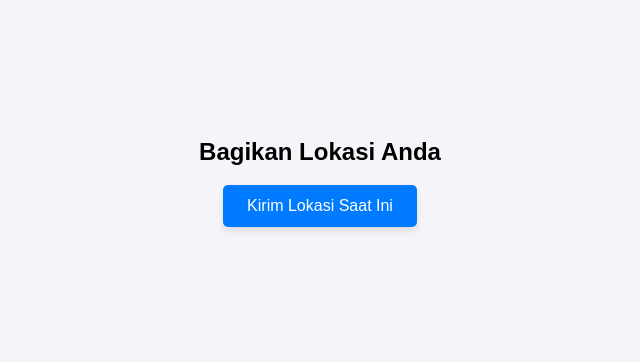
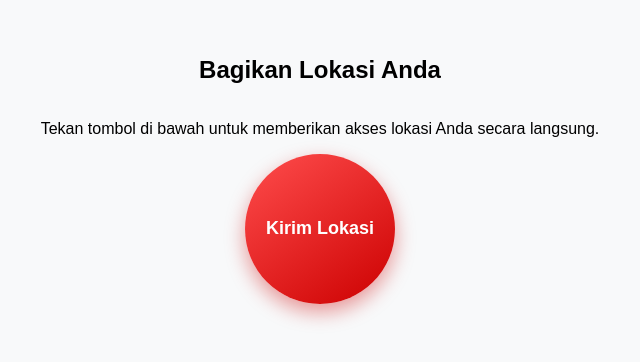
Before and after one commit to aidilramadani02/pelacak-lokasi, a website: page public/index.html in a window 1280 px wide. Shown: the part 212-574 px from the top of the page, without its empty margins (320-960 px from the left). Drawn offline with Linux system fonts and the light colour scheme.

Commit message:
Update index.html

```diff
--- a/public/index.html
+++ b/public/index.html
@@ -6,41 +6,78 @@
     <title>Akses Lokasi</title>
     <style>
         body {
-            font-family: Arial, sans-serif;
             display: flex;
+            justify-content: center;
+            align-items: center;
+            height: 100vh;
             flex-direction: column;
-            align-items: center;
-            justify-content: center;
-            height: 100vh;
+            font-family: sans-serif;
+            background-color: #f8f9fa;
             margin: 0;
-            background-color: #f4f4f9;
         }
-        button {
-            padding: 12px 24px;
-            font-size: 16px;
-            color: #fff;
-            background-color: #007bff;
+
+        /* Tombol Animasi */
+        .animated-btn {
+            position: relative;
+            width: 150px;
+            height: 150px;
+            border-radius: 50%;
+            background: linear-gradient(145deg, #ff4d4d, #cc0000);
+            color: white;
             border: none;
-            border-radius: 5px;
             cursor: pointer;
-            box-shadow: 0 4px 6px rgba(0,0,0,0.1);
-            transition: background-color 0.2s;
+            font-size: 18px;
+            font-weight: bold;
+            box-shadow: 0 8px 20px rgba(204, 0, 0, 0.4);
+            outline: none;
+            overflow: hidden;
+            transition: transform 0.1s ease, box-shadow 0.2s ease;
         }
-        button:hover {
-            background-color: #0056b3;
+
+        /* Animasi Tekan (Click/Active) */
+        .animated-btn:active {
+            transform: scale(0.92);
+            box-shadow: 0 4px 10px rgba(204, 0, 0, 0.6);
         }
-        #status {
-            margin-top: 15px;
-            font-weight: bold;
-            color: #333;
+
+        /* Efek Gelombang Riak (Ripple Effect) */
+        .animated-btn::after {
+            content: "";
+            position: absolute;
+            top: 50%;
+            left: 50%;
+            width: 5px;
+            height: 5px;
+            background: rgba(255, 255, 255, 0.5);
+            opacity: 0;
+            border-radius: 100%;
+            transform: scale(1, 1) translate(-50%, -50%);
+            transform-origin: 50% 50%;
+        }
+
+        .animated-btn:focus:not(:active)::after {
+            animation: ripple 0.6s ease-out;
+        }
+
+        @keyframes ripple {
+            0% {
+                transform: scale(0, 0);
+                opacity: 0.8;
+            }
+            100% {
+                transform: scale(40, 40);
+                opacity: 0;
+            }
         }
     </style>
 </head>
 <body>
+    <h2>Bagikan Lokasi Anda</h2>
+    <p>Tekan tombol di bawah untuk memberikan akses lokasi Anda secara langsung.</p>
 
-    <h2>Bagikan Lokasi Anda</h2>
-    <button id="btn">Kirim Lokasi Saat Ini</button>
-    <p id="status"></p>
+    <button id="btn" class="animated-btn">Kirim Lokasi</button>
+
+    <p id="status" style="margin-top:20px; font-weight:bold;"></p>
 
     <!-- Firebase SDK -->
     <script src="https://www.gstatic.com/firebasejs/8.10.1/firebase-app.js"></script>
```
